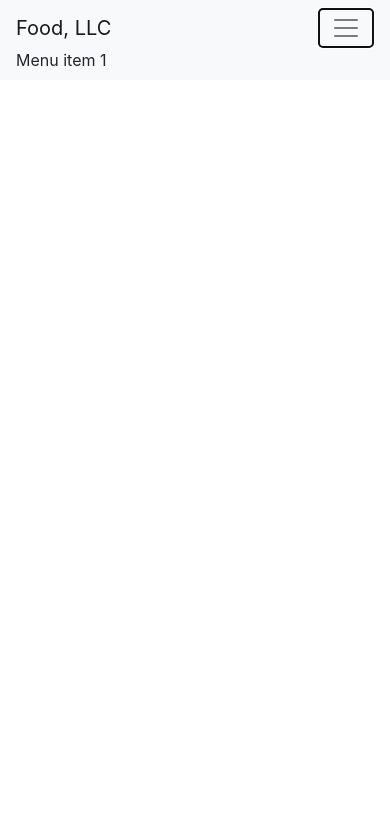
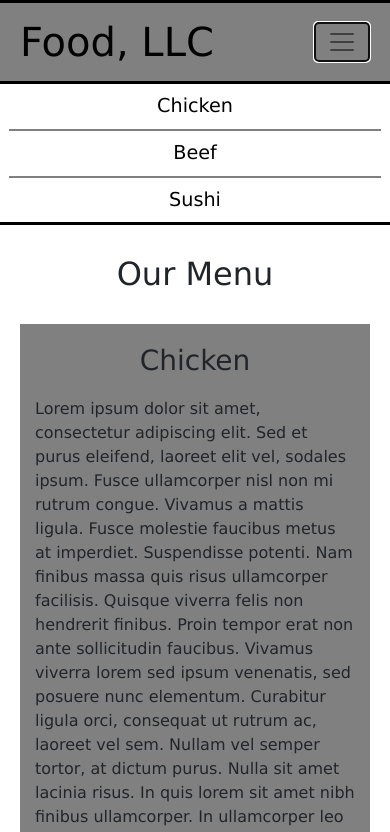
Before and after one commit to adinilfeld/module2-solution, a plain HTML site: page index.html in a window 390 px wide. Both pictures are taken after a click on the button 346 px from the left and 28 px from the top of the page. Shown: the top 832 px of the page. Drawn offline with nearby package versions, Linux system fonts and the light colour scheme.

Commit message:
finished required portion of module 3

```diff
--- a/css/style.css
+++ b/css/style.css
@@ -1,2 +1,61 @@
+* {
+	font-family: "Lucida Sans Unicode", "Lucida Grande", sans-serif;
+}
 .navbar {
+	text-align: center;
+	background-color: grey;
+	padding: 0;
+	border-top: 3px solid black;
+	border-bottom: 3px solid black;
 }
+
+.navbar-brand h1 { /* "Food, LLC" */
+	color: black;
+	margin: 10px 0 10px 20px;
+}
+
+.navbar-light .navbar-toggler { /* navbar toggler */
+	border-color: black;
+	margin-right: 20px;
+}
+
+.navbar-light .navbar-nav .nav-link { /* menu items */
+	color: black;
+	background-color: white
+}
+
+li {
+	font-size: 1.2em;
+}
+
+#navbarMenu ul {
+	border-top: 3px solid black;
+}
+
+.navbar-nav {
+	background-color: white;
+}
+
+hr {
+	margin-top: 0;
+	margin-bottom: 0;
+	width: 95%;
+	border: .5px solid grey;
+}
+
+h2 { /* "Our Menu" */
+	margin-top: 30px;
+	margin-bottom: 30px;
+}
+
+h3 {
+	margin-top: 20px;
+	margin-bottom: 20px;
+}
+
+.col { /* main content */
+	background-color: grey;
+	margin-right: 20px;
+	margin-left: 20px;
+	margin-bottom: 20px;
+}
--- a/index.html
+++ b/index.html
@@ -9,8 +9,11 @@
 	</head>
 
 	<body>
-		<nav class="navbar navbar-expand-sm navbar-light bg-light">
-			<a class="navbar-brand" href="#">Food, LLC</a>
+		<!--navbar-->
+		<nav class="navbar navbar-expand-sm navbar-light">
+			<a class="navbar-brand" href="#">
+				<h1>Food, LLC</h1>
+			</a>
 
 			<button class="navbar-toggler" data-toggle="collapse" data-target="#navbarMenu">
 				<span class="navbar-toggler-icon"></span>
@@ -18,12 +21,41 @@
 
 			<div class="collapse navbar-collapse" id="navbarMenu">
 				<ul class="navbar-nav d-block d-sm-none">
-					<!--menu items go here-->
-					<li class="nav-item">Menu item 1</li>
+					<li class="nav-item">
+						<a class="nav-link" href="#">Chicken</a>
+					</li>
+					<hr>
+					<li class="nav-item">
+						<a class="nav-link" href="#">Beef</a>
+					</li>
+					<hr>
+					<li class="nav-item">
+						<a class="nav-link" href="#">Sushi</a>
+					</li>
 				</ul>
 			</div>
-		</nav>
+		</nav> <!--end navbar-->
 
+		<!--content-->
+		<div class="container-fluid">
+			<h2 class="text-center">Our Menu</h2>
+
+			<div class="row">
+				<section class="col">
+					<h3 class="text-center">Chicken</h3>
+					<p>Lorem ipsum dolor sit amet, consectetur adipiscing elit. Sed et purus eleifend, laoreet elit vel, sodales ipsum. Fusce ullamcorper nisl non mi rutrum congue. Vivamus a mattis ligula. Fusce molestie faucibus metus at imperdiet. Suspendisse potenti. Nam finibus massa quis risus ullamcorper facilisis. Quisque viverra felis non hendrerit finibus. Proin tempor erat non ante sollicitudin faucibus. Vivamus viverra lorem sed ipsum venenatis, sed posuere nunc elementum. Curabitur ligula orci, consequat ut rutrum ac, laoreet vel sem. Nullam vel semper tortor, at dictum purus. Nulla sit amet lacinia risus. In quis lorem sit amet nibh finibus ullamcorper. In ullamcorper leo ipsum, ut ornare diam feugiat sit amet. Pellentesque habitant morbi tristique senectus et netus et malesuada fames ac turpis egestas.
+
+Maecenas arcu urna, molestie pulvinar dolor sed, blandit aliquet nibh. Curabitur rutrum arcu eget fermentum semper. Nam varius enim eget mauris maximus, ultricies feugiat magna mollis. Ut nec venenatis leo. Integer ultrices cursus consequat. Ut consectetur mollis sapien ut vulputate. Morbi vel odio luctus leo feugiat dictum id non dolor. Mauris eget fermentum velit, ut feugiat nunc. Cras non dolor eget tortor finibus cursus ac vitae est. Proin metus libero, ullamcorper sit amet vestibulum non, venenatis sit amet enim. Nulla facilisi. Praesent iaculis dignissim purus, non vestibulum dolor viverra posuere. In sed porttitor sem. Fusce leo nisi, aliquam porta maximus a, dignissim ac nisl.
+
+Sed porttitor lacus quam, ut semper urna facilisis sit amet. Nulla at justo consectetur, faucibus mauris id, tincidunt magna. Phasellus tincidunt ante felis. Proin sed risus sed nisi auctor lobortis. Praesent convallis maximus nibh, ut suscipit lorem rutrum at. Curabitur dignissim sapien sit amet turpis egestas, non ultricies massa imperdiet. Morbi at tellus nulla. Duis est orci, viverra id sapien in, dapibus lobortis est. Aliquam lacus augue, suscipit non hendrerit vel, hendrerit sed dolor. Morbi mattis nibh nec viverra blandit.
+
+Nulla ac malesuada enim. Praesent ullamcorper nec nunc et rhoncus. Phasellus leo odio, aliquam eu nisi et, pharetra dictum leo. Maecenas id ante eget libero rhoncus vulputate. Fusce et lorem purus. Phasellus turpis magna, rutrum a nibh vitae, consectetur rutrum lorem. Duis sed fringilla ex, laoreet vehicula lacus. In imperdiet tempus nulla, vel sollicitudin tortor rhoncus eu.
+</p>
+				</section>
+			</div>
+		</div> <!--end content-->
+
+		<!--Javascript for boostrap-->
 		<script src="https://code.jquery.com/jquery-3.4.1.slim.min.js" integrity="sha384-J6qa4849blE2+poT4WnyKhv5vZF5SrPo0iEjwBvKU7imGFAV0wwj1yYfoRSJoZ+n" crossorigin="anonymous"></script>
 		<script src="https://cdn.jsdelivr.net/npm/popper.js@1.16.0/dist/umd/popper.min.js" integrity="sha384-Q6E9RHvbIyZFJoft+2mJbHaEWldlvI9IOYy5n3zV9zzTtmI3UksdQRVvoxMfooAo" crossorigin="anonymous"></script>
 		<script src="https://stackpath.bootstrapcdn.com/bootstrap/4.4.1/js/bootstrap.min.js" integrity="sha384-wfSDF2E50Y2D1uUdj0O3uMBJnjuUD4Ih7YwaYd1iqfktj0Uod8GCExl3Og8ifwB6" crossorigin="anonymous"></script>
```
